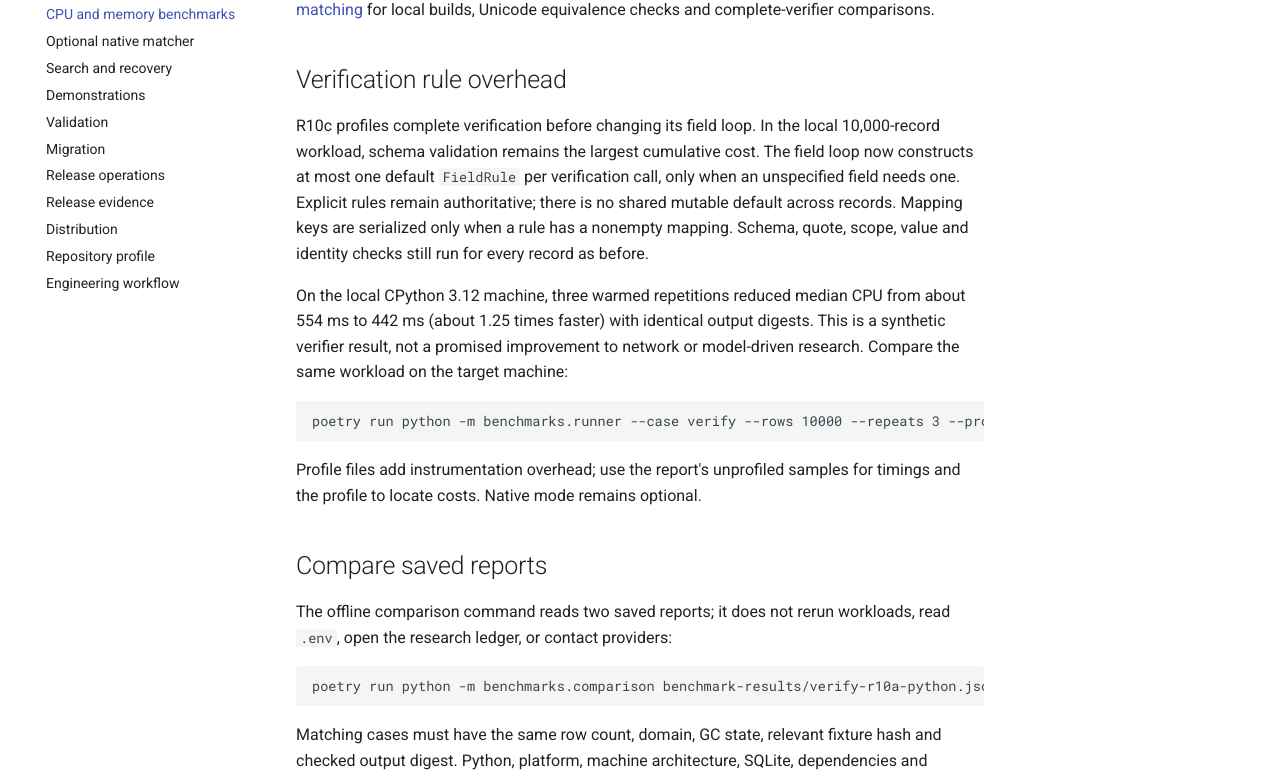
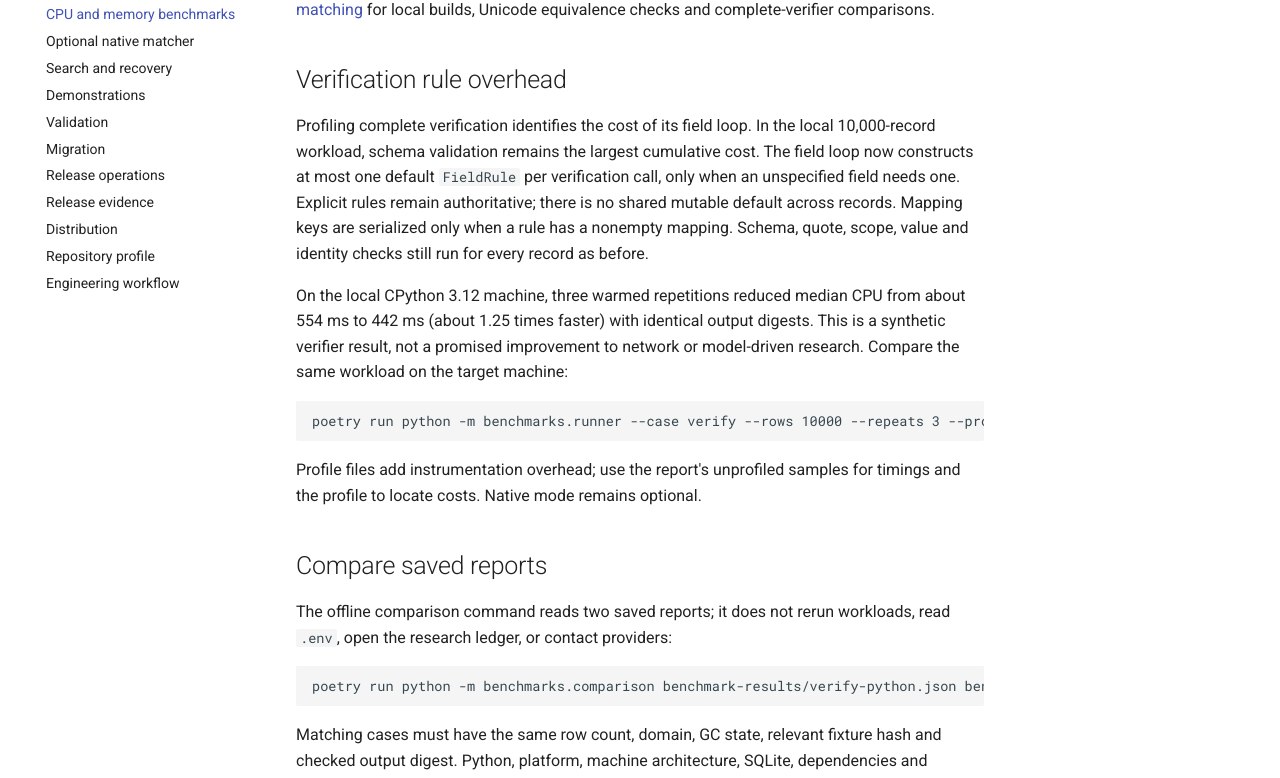
Before and after one commit to EmanueleTorrisi/verboisy, an MkDocs documentation site: the page built from docs/benchmarks.md, in a window 1280 px wide and 1400 px high, scrolled down 2375 px. Shown: the part 579-1357 px from the top of the window. Built offline with MkDocs 1.6.1 and Material for MkDocs 9.7.7, drawn with Linux system fonts in a browser that asks for light colours; some of the changed text lies outside the part shown.

Commit message:
docs: standardize benchmark examples and measurement scope

````diff
--- a/docs/benchmarks.md
+++ b/docs/benchmarks.md
@@ -123,7 +123,7 @@
 
 ## Verification rule overhead
 
-R10c profiles complete verification before changing its field loop. In the local
+Profiling complete verification identifies the cost of its field loop. In the local
 10,000-record workload, schema validation remains the largest cumulative cost.
 The field loop now constructs at most one default `FieldRule` per verification
 call, only when an unspecified field needs one. Explicit rules remain authoritative;
@@ -137,7 +137,7 @@
 model-driven research. Compare the same workload on the target machine:
 
 ```bash
-poetry run python -m benchmarks.runner --case verify --rows 10000 --repeats 3 --profile-dir benchmark-results/profiles-r10c --output benchmark-results/verify-r10c.json
+poetry run python -m benchmarks.runner --case verify --rows 10000 --repeats 3 --profile-dir benchmark-results/profiles-verifier --output benchmark-results/verify-profile.json
 ```
 
 Profile files add instrumentation overhead; use the report's unprofiled samples
@@ -149,7 +149,7 @@
 read `.env`, open the research ledger, or contact providers:
 
 ```bash
-poetry run python -m benchmarks.comparison benchmark-results/verify-r10a-python.json benchmark-results/verify-r10c.json --output benchmark-results/comparison-r10c.json
+poetry run python -m benchmarks.comparison benchmark-results/verify-python.json benchmark-results/verify-profile.json --output benchmark-results/comparison-verifier.json
 ```
 
 Matching cases must have the same row count, domain, GC state, relevant fixture
````
Also changed, not shown: other parts of docs/benchmarks.md (+5 -1 lines).
